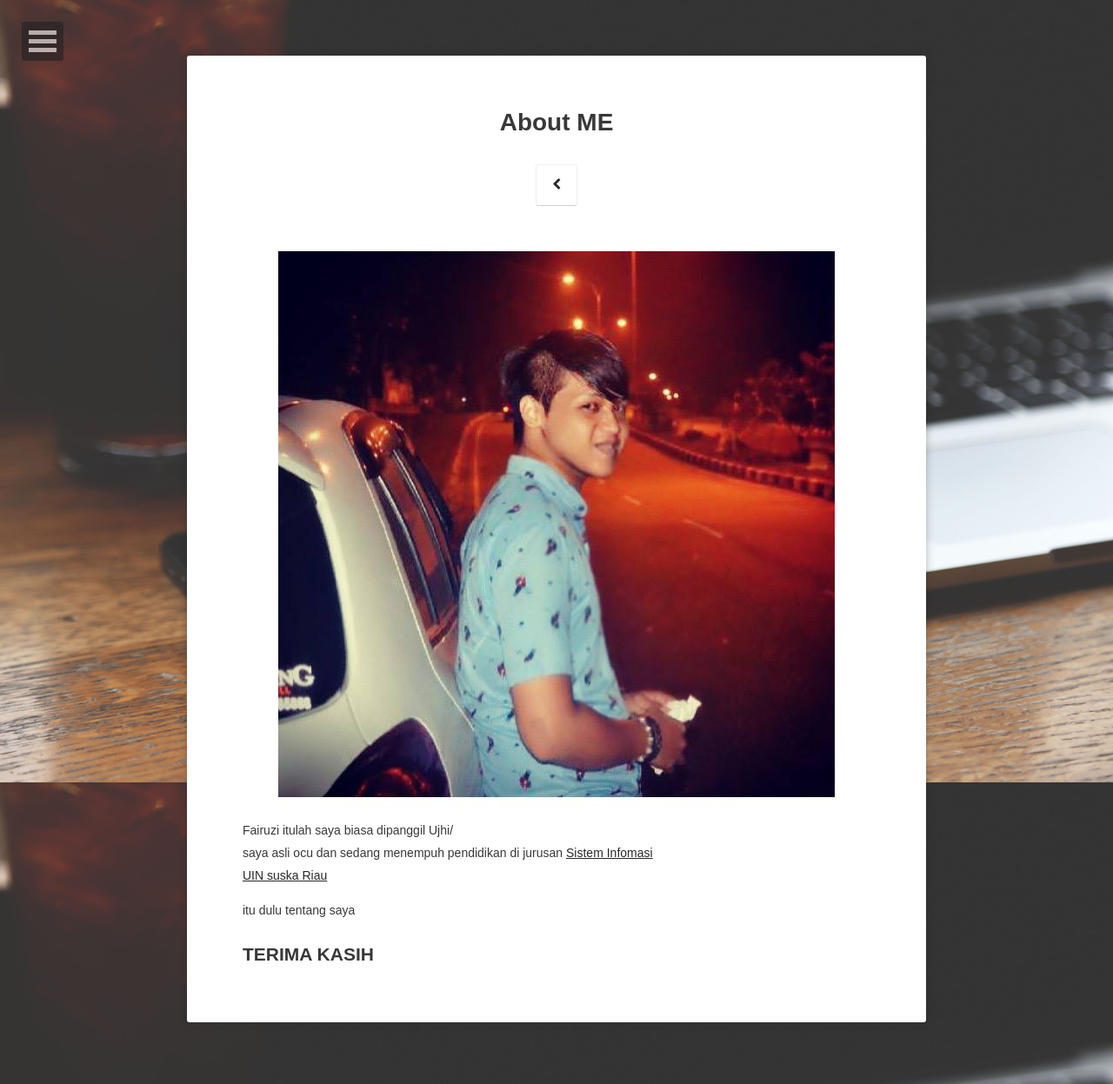
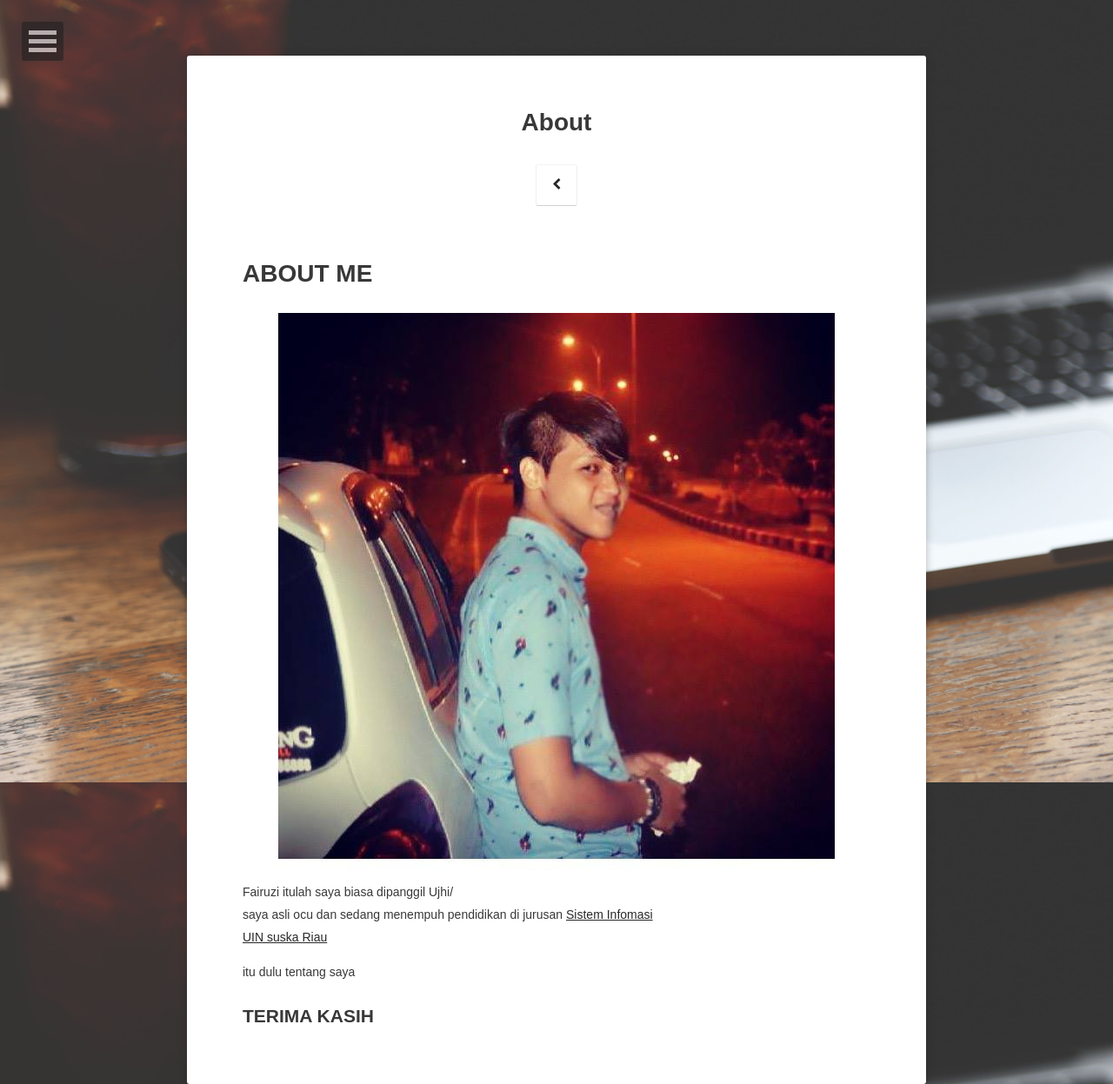
Before and after one commit to fairuziujhi/fairuziujhi.github.io, a Jekyll site: the page built from about/index.md, in a window 1280 px wide. Shown: the whole page at 87% size. Built offline with Jekyll 4.4.1, drawn with Linux system fonts in a browser that asks for light colours; some web fonts are replaced.

Commit message:
Update index.md

```diff
--- a/about/index.md
+++ b/about/index.md
@@ -1,11 +1,12 @@
 ---
 layout: page
-title: About ME
+title: About
 tags: [about, Jekyll, theme, moon]
 date: 2016-03-21
 ---
 
 
+<h1> ABOUT ME </h1>
 
 
  <img src="/assets/img/uji.jpg" height="42" width="42">
```
